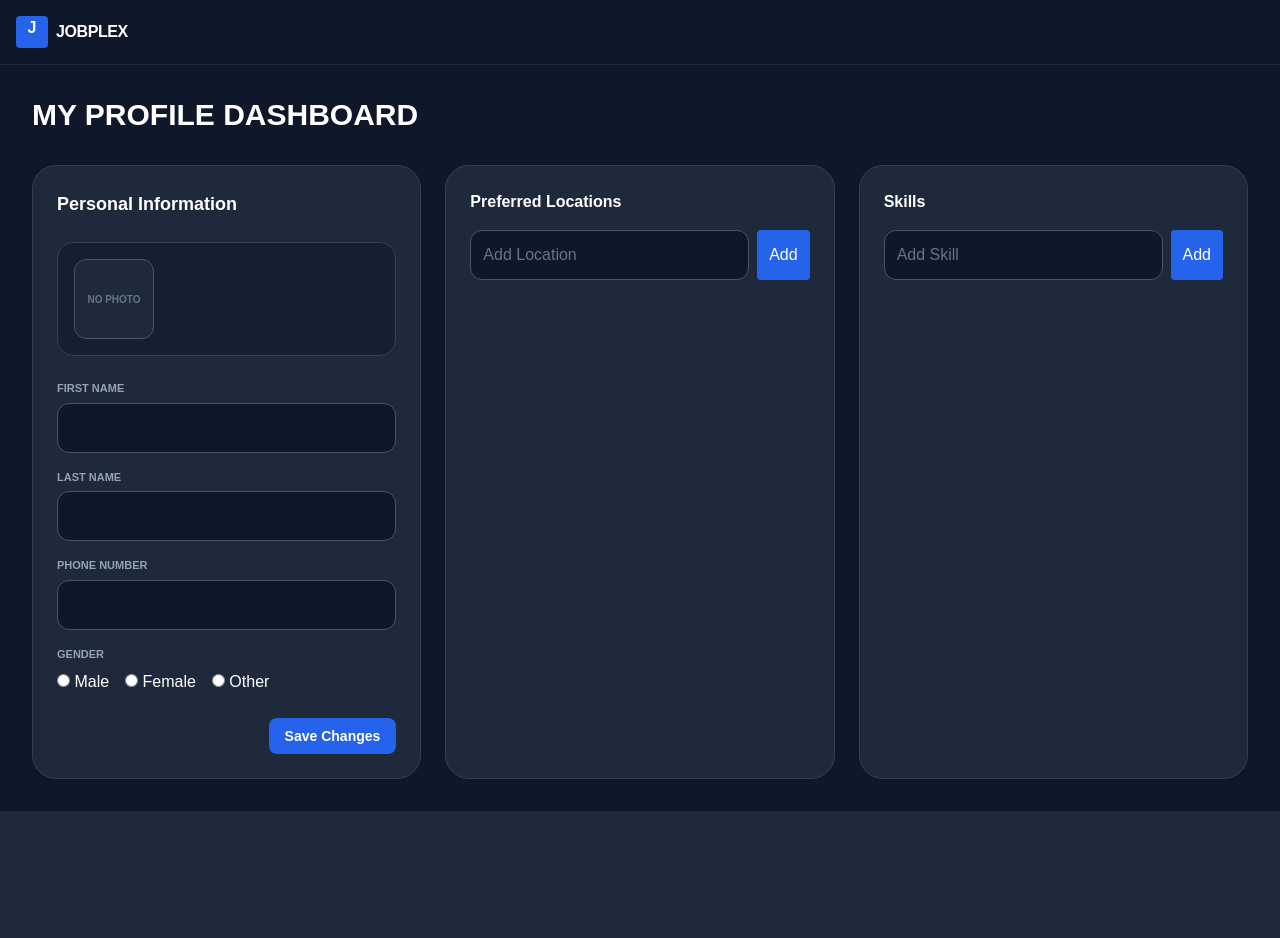
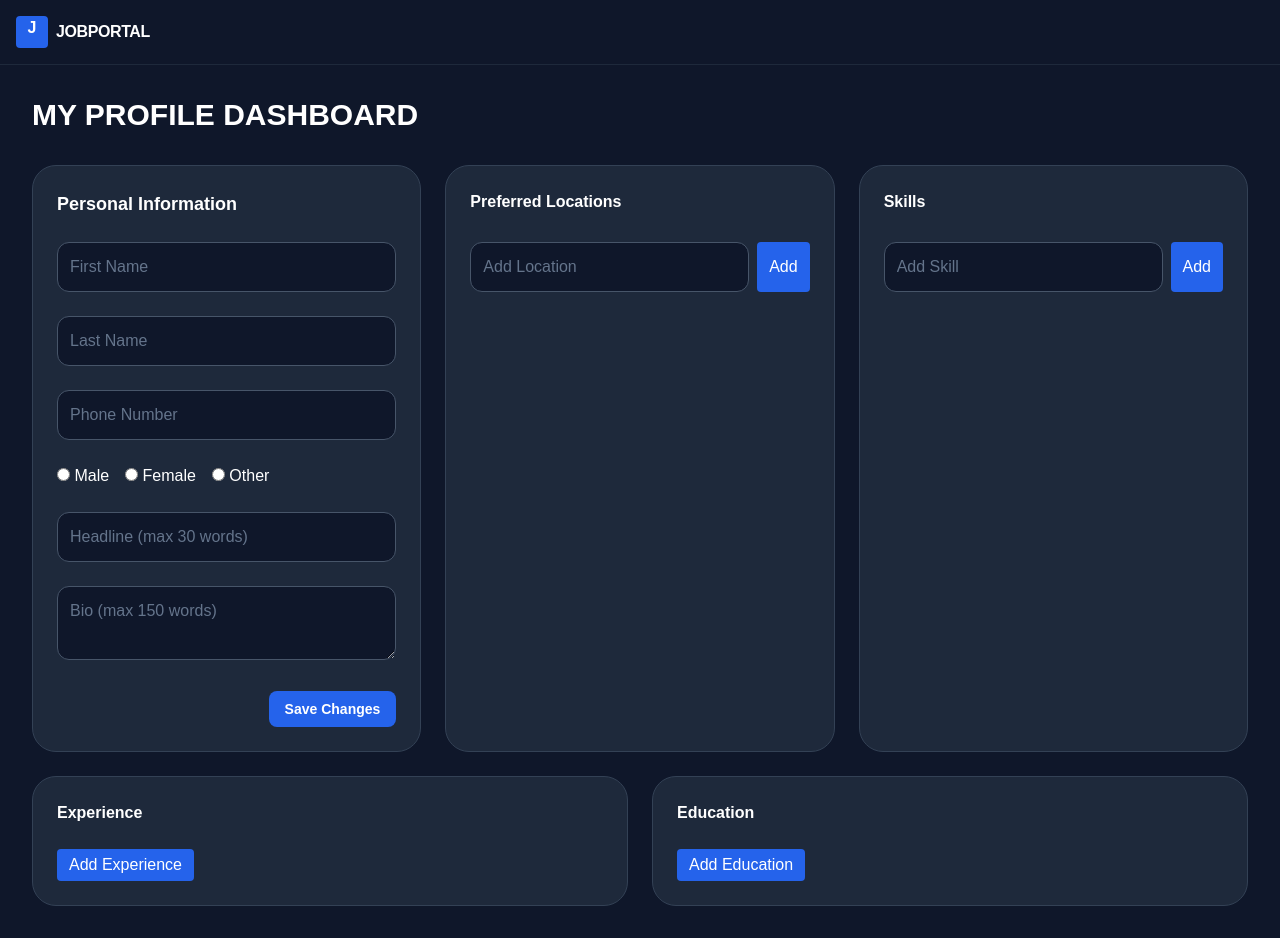
Before and after one commit to Bhagaval0777/Job_Portel, a Django app: page /profile/ in a window 1280 px wide. Before the commit the page ends 811 px from the top, so only its background shows below. Run offline with Django 5.2, Linux system fonts and the light colour scheme; parts of the project's set-up code (start-up, migrations or seed data) failed here and were passed over; some libraries are stand-ins or nearby versions.

Commit message:
job seeker_frondent

```diff
--- a/jobseeker/templates/jobseeker/base.html
+++ b/jobseeker/templates/jobseeker/base.html
@@ -3,7 +3,7 @@
     <html lang="en">
     <head>
         <meta charset="UTF-8">
-        <title>{% block title %}JobPlex{% endblock %}</title>
+        <title>{% block title %}JobPortal{% endblock %}</title>
         <script src="https://cdn.tailwindcss.com"></script>
         <script defer src="https://cdn.jsdelivr.net/npm/alpinejs@3.x.x/dist/cdn.min.js"></script>
         <style>
@@ -28,7 +28,7 @@
         <header class="p-4 border-b border-slate-800 flex items-center justify-between">
             <div class="flex items-center gap-2">
                 <div class="bg-blue-600 w-8 h-8 rounded text-center font-bold">J</div>
-                <span class="font-bold uppercase tracking-tight">JobPlex</span>
+                <span class="font-bold uppercase tracking-tight">JobPortal</span>
             </div>
         </header>
         <main class="p-8">
--- a/jobseeker/templates/jobseeker/profile.html
+++ b/jobseeker/templates/jobseeker/profile.html
@@ -11,50 +11,22 @@
         <div class="card-style space-y-6">
             <h3 class="font-bold text-lg">Personal Information</h3>
 
-            <!-- PROFILE IMAGE DISPLAY ONLY -->
-            <div class="flex items-center gap-4 p-4 bg-slate-900/50 rounded-2xl border border-slate-700">
-                <div class="w-20 h-20 bg-slate-800 rounded-xl overflow-hidden border border-slate-600 flex items-center justify-center">
-                    {% if profile.profile_pic %}
-                        <img src="{{ profile.profile_pic.url }}" class="w-full h-full object-cover">
-                    {% else %}
-                        <span class="text-slate-500 text-[10px] font-bold">NO PHOTO</span>
-                    {% endif %}
-                </div>
+            <input type="text" name="firstname" placeholder="First Name" class="input-style">
+            <input type="text" name="lastname" placeholder="Last Name" class="input-style">
+
+            <input type="text" name="phone" placeholder="Phone Number" class="input-style">
+
+            <div class="flex gap-4">
+                <label><input type="radio" name="gender" value="male"> Male</label>
+                <label><input type="radio" name="gender" value="female"> Female</label>
+                <label><input type="radio" name="gender" value="other"> Other</label>
             </div>
 
-            <div class="space-y-4">
-                <div>
-                    <label class="label-style">First Name</label>
-                    <input type="text" name="firstname" value="{{ profile.firstname }}" class="input-style">
-                </div>
+            <input type="text" name="headline" placeholder="Headline (max 30 words)" class="input-style">
+            <textarea name="bio" placeholder="Bio (max 150 words)" class="input-style"></textarea>
 
-                <div>
-                    <label class="label-style">Last Name</label>
-                    <input type="text" name="lastname" value="{{ profile.lastname }}" class="input-style">
-                </div>
-
-                <!-- PHONE -->
-                <div>
-                    <label class="label-style">Phone Number</label>
-                    <input type="text" name="phone" value="{{ profile.phone }}" class="input-style">
-                    <p id="phoneError" class="text-red-500 text-xs"></p>
-                </div>
-
-                <!-- GENDER -->
-                <div>
-                    <label class="label-style">Gender</label>
-                    <div class="flex gap-4 mt-2">
-                        <label><input type="radio" name="gender" value="male"> Male</label>
-                        <label><input type="radio" name="gender" value="female"> Female</label>
-                        <label><input type="radio" name="gender" value="other"> Other</label>
-                    </div>
-                    <p id="genderError" class="text-red-500 text-xs"></p>
-                </div>
-            </div>
-
-            <!-- BUTTON -->
             <div class="flex justify-end">
-                <button class="bg-blue-600 px-4 py-2 rounded-lg text-sm font-semibold">
+                <button type="submit" class="bg-blue-600 px-4 py-2 rounded-lg text-sm font-semibold">
                     Save Changes
                 </button>
             </div>
@@ -63,8 +35,7 @@
         <!-- LOCATIONS -->
         <div class="card-style">
             <h3 class="font-bold mb-4">Preferred Locations</h3>
-
-            <div id="locations-container"></div>
+            <div id="locations-container" class="max-h-[300px] overflow-y-auto"></div>
 
             <div class="flex gap-2 mt-3">
                 <input type="text" id="locationInput" class="input-style" placeholder="Add Location">
@@ -75,8 +46,7 @@
         <!-- SKILLS -->
         <div class="card-style">
             <h3 class="font-bold mb-4">Skills</h3>
-
-            <div id="skills-container"></div>
+            <div id="skills-container" class="max-h-[300px] overflow-y-auto"></div>
 
             <div class="flex gap-2 mt-3">
                 <input type="text" id="skillInput" class="input-style" placeholder="Add Skill">
@@ -84,100 +54,216 @@
             </div>
         </div>
 
+        <!-- EXPERIENCE + EDUCATION -->
+        <div class="md:col-span-3 grid grid-cols-1 md:grid-cols-2 gap-6">
+
+            <!-- EXPERIENCE -->
+            <div class="card-style">
+                <h3 class="font-bold mb-4">Experience</h3>
+                <div id="experience-container" class="max-h-[300px] overflow-y-auto"></div>
+
+                <button type="button" onclick="addExperience()" class="bg-blue-600 px-3 py-1 rounded mt-2">
+                    Add Experience
+                </button>
+            </div>
+
+            <!-- EDUCATION -->
+            <div class="card-style">
+                <h3 class="font-bold mb-4">Education</h3>
+                <div id="education-container" class="max-h-[300px] overflow-y-auto"></div>
+
+                <button type="button" onclick="addEducation()" class="bg-blue-600 px-3 py-1 rounded mt-2">
+                    Add Education
+                </button>
+            </div>
+
+        </div>
     </form>
 </div>
 
 <script>
-// ADD LOCATION
-function addLocation(value = "") {
-    let input = document.getElementById("locationInput");
-    let val = value || input.value.trim();
+// ===== HELPERS =====
+function wordCount(text) {
+    return text.trim().split(/\s+/).filter(w => w).length;
+}
+
+// ===== LOCATION =====
+function addLocation(value="") {
+    let val = value || document.getElementById("locationInput").value.trim();
     if (!val) return;
-
-    let container = document.getElementById("locations-container");
 
     let div = document.createElement("div");
     div.className = "flex gap-2 mt-2";
 
     div.innerHTML = `
-        <input type="text" name="locations[]" value="${val}" class="input-style">
+        <input type="text" class="input-style location-input" value="${val}">
         <button type="button" onclick="this.parentElement.remove()">❌</button>
     `;
 
-    container.appendChild(div);
-    input.value = "";
+    document.getElementById("locations-container").appendChild(div);
+    document.getElementById("locationInput").value = "";
 }
 
-// ADD SKILL
-function addSkill(value = "") {
-    let input = document.getElementById("skillInput");
-    let val = value || input.value.trim();
+// ===== SKILL =====
+function addSkill(value="") {
+    let val = value || document.getElementById("skillInput").value.trim();
     if (!val) return;
-
-    let container = document.getElementById("skills-container");
 
     let div = document.createElement("div");
     div.className = "flex gap-2 mt-2";
 
     div.innerHTML = `
-        <input type="text" name="skills[]" value="${val}" class="input-style">
+        <input type="text" class="input-style skill-input" value="${val}">
         <button type="button" onclick="this.parentElement.remove()">❌</button>
     `;
 
-    container.appendChild(div);
-    input.value = "";
+    document.getElementById("skills-container").appendChild(div);
+    document.getElementById("skillInput").value = "";
 }
 
-// FORM SUBMIT
+// ===== EXPERIENCE =====
+function addExperience() {
+    let div = document.createElement("div");
+    div.className = "mt-3 border p-3 rounded";
+
+    div.innerHTML = `
+        <input type="hidden" class="exp-id">
+
+        <input placeholder="Company" class="input-style exp-company mb-2">
+        <input placeholder="Role" class="input-style exp-role mb-2">
+        <textarea placeholder="Description" class="input-style exp-desc mb-2"></textarea>
+
+        <select class="input-style exp-type mb-2">
+            <option value="fulltime">Full Time</option>
+            <option value="parttime">Part Time</option>
+            <option value="intern">Internship</option>
+            <option value="contract">Contract</option>
+        </select>
+
+        <label class="text-xs">Start Date</label>
+        <input type="date" class="input-style exp-start mb-2">
+
+        <label class="text-xs">End Date</label>
+        <input type="date" class="input-style exp-end mb-2">
+
+        <label class="flex items-center gap-2">
+            <input type="checkbox" class="exp-current" onchange="toggleExpEnd(this)"> Currently Working
+        </label>
+
+        <div class="flex justify-end mt-2">
+            <button type="button" onclick="this.closest('div').remove()" class="text-red-400 text-xs">
+                Remove this block ❌
+            </button>
+        </div>
+    `;
+
+    document.getElementById("experience-container").appendChild(div);
+}
+
+function toggleExpEnd(cb) {
+    let end = cb.closest("div").querySelector(".exp-end");
+    end.disabled = cb.checked;
+    if (cb.checked) end.value = "";
+}
+
+// ===== EDUCATION =====
+function addEducation() {
+    let div = document.createElement("div");
+    div.className = "mt-3 border p-3 rounded";
+
+    div.innerHTML = `
+        <input type="hidden" class="edu-id">
+
+        <input placeholder="Qualification" class="input-style edu-qualification mb-2">
+        <input placeholder="Field of Study" class="input-style edu-field mb-2">
+        <input placeholder="Institution" class="input-style edu-institution mb-2">
+
+        <label class="text-xs">Start Year</label>
+        <input type="number" class="input-style edu-start mb-2" placeholder="YYYY">
+
+        <label class="text-xs">End Year</label>
+        <input type="number" class="input-style edu-end mb-2" placeholder="YYYY">
+
+        <label class="flex items-center gap-2">
+            <input type="checkbox" class="edu-current" onchange="toggleEduEnd(this)"> Currently Studying
+        </label>
+
+        <div class="flex justify-end mt-2">
+            <button type="button" onclick="this.closest('div').remove()" class="text-red-400 text-xs">
+                Remove this block ❌
+            </button>
+        </div>
+    `;
+
+    document.getElementById("education-container").appendChild(div);
+}
+
+function toggleEduEnd(cb) {
+    let end = cb.closest("div").querySelector(".edu-end");
+    end.disabled = cb.checked;
+    if (cb.checked) end.value = "";
+}
+
+// ===== SUBMIT =====
 document.getElementById("profileForm").addEventListener("submit", function(e) {
     e.preventDefault();
 
-    let firstname = document.querySelector('input[name="firstname"]').value;
-    let lastname = document.querySelector('input[name="lastname"]').value;
-    let phone = document.querySelector('input[name="phone"]').value;
+    let firstname = document.querySelector('[name="firstname"]').value;
+    let lastname = document.querySelector('[name="lastname"]').value;
+    let phone = document.querySelector('[name="phone"]').value;
     let gender = document.querySelector('input[name="gender"]:checked');
+    let headline = document.querySelector('[name="headline"]').value;
+    let bio = document.querySelector('[name="bio"]').value;
 
-    let isValid = true;
+    if (!/^\d{10}$/.test(phone)) return alert("Invalid phone");
+    if (!gender) return alert("Select gender");
+    if (wordCount(headline) > 30) return alert("Headline too long");
+    if (wordCount(bio) > 150) return alert("Bio too long");
 
-    // PHONE VALIDATION
-    if (!/^\d{10}$/.test(phone)) {
-        document.getElementById("phoneError").innerText = "Enter valid 10-digit number";
-        isValid = false;
-    } else {
-        document.getElementById("phoneError").innerText = "";
-    }
+    let skills = [...document.querySelectorAll('.skill-input')]
+        .map(i => ({skill_name: i.value.trim()}));
 
-    // GENDER VALIDATION
-    if (!gender) {
-        document.getElementById("genderError").innerText = "Select gender";
-        isValid = false;
-    } else {
-        document.getElementById("genderError").innerText = "";
-    }
+    let locations = [...document.querySelectorAll('.location-input')]
+        .map(i => ({location_name: i.value.trim()}));
 
-    if (!isValid) return;
-
-    let skills = [];
-    document.querySelectorAll('input[name="skills[]"]').forEach(input => {
-        if (input.value.trim()) {
-            skills.push({ skill_name: input.value.trim() });
-        }
+    let experiences = [];
+    document.querySelectorAll('#experience-container > div').forEach(div => {
+        experiences.push({
+            company_name: div.querySelector('.exp-company').value,
+            role: div.querySelector('.exp-role').value,
+            description: div.querySelector('.exp-desc').value,
+            employment_type: div.querySelector('.exp-type').value,
+            start_date: div.querySelector('.exp-start').value,
+            end_date: div.querySelector('.exp-current').checked ? null : div.querySelector('.exp-end').value,
+            is_current: div.querySelector('.exp-current').checked
+        });
     });
 
-    let locations = [];
-    document.querySelectorAll('input[name="locations[]"]').forEach(input => {
-        if (input.value.trim()) {
-            locations.push({ location_name: input.value.trim() });
-        }
+    let educations = [];
+    document.querySelectorAll('#education-container > div').forEach(div => {
+        educations.push({
+            qualification: div.querySelector('.edu-qualification').value,
+            field_of_study: div.querySelector('.edu-field').value,
+            institution: div.querySelector('.edu-institution').value,
+            start_year: div.querySelector('.edu-start').value,
+            end_year: div.querySelector('.edu-current').checked ? null : div.querySelector('.edu-end').value,
+            is_current: div.querySelector('.edu-current').checked
+        });
     });
 
     let data = {
         full_name: firstname + " " + lastname,
         phone_number: phone,
         gender: gender.value,
-        skills: skills,
-        locations: locations
+        headline,
+        bio,
+        skills,
+        locations,
+        experiences,
+        educations
     };
+
+    console.log("Sending:", data);
 
     fetch("/jobseeker/profile/", {
         method: "PATCH",
@@ -188,19 +274,8 @@ document.getElementById("profileForm").addEventListener("submit", function(e) {
         body: JSON.stringify(data)
     })
     .then(res => res.json())
-    .then(response => {
-        console.log(response);
-
-        if (response.message) {
-            alert("Profile updated successfully ✅");
-        } else {
-            alert("Error: " + JSON.stringify(response));
-        }
-    })
-    .catch(err => {
-        console.error(err);
-        alert("Something went wrong ❌");
-    });
+    .then(() => alert("Profile updated successfully ✅"))
+    .catch(() => alert("Error ❌"));
 });
 </script>
 
--- a/jobseeker/urls.py
+++ b/jobseeker/urls.py
@@ -5,4 +5,6 @@ from . import views  # This imports the view we made earlier
 urlpatterns = [
     # This matches: http://127.0.0.1:8000/jobseeker/profile/
     path('profile/', views.profile_view, name='profile_view'),
+    path('edit-profile/', views.edit_profile_view, name='edit_profile_view'),
+
 ]
```
